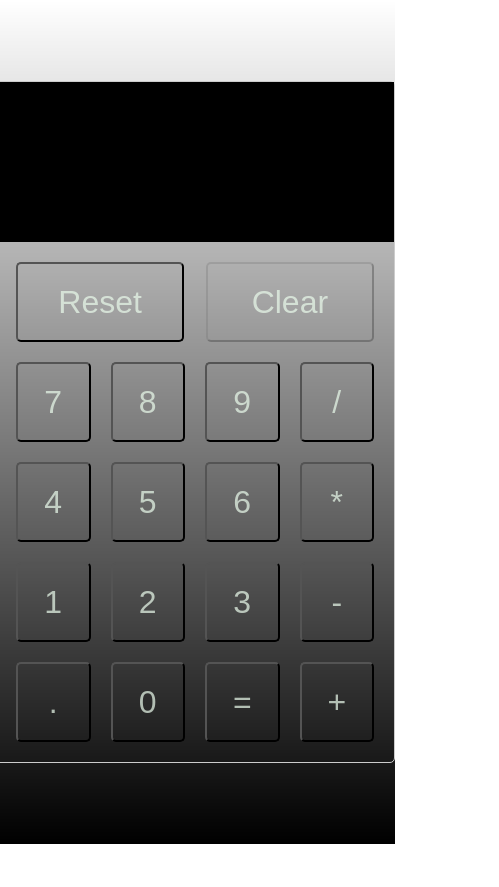
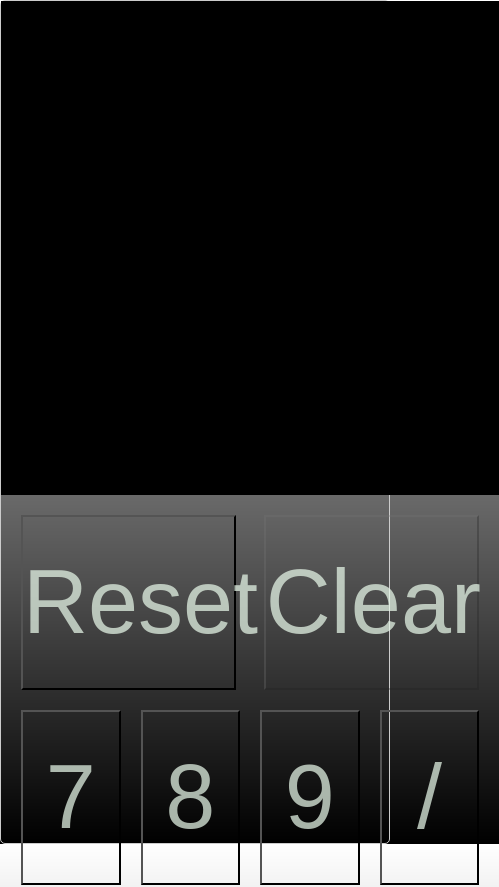
Before and after one commit to ShahabuddinAnsari/react-calculator, a React (Create React App) app: page / in a window 390 px wide. Shown: the top 887 px of the page, 499 px wide, since content can reach past the window. Before the commit the page ends 844 px from the top, so only its background shows below. Built offline with nearby package versions, Linux system fonts and the light colour scheme.

Commit message:
added responsive design support

```diff
--- a/src/app.css
+++ b/src/app.css
@@ -51,13 +51,11 @@ body {
 }
 
 .btn {
-    /* width: 80px; */
     height: 80px;
     font-size: 32px;
     border-radius: 5px;
     background-color: transparent;
     color: #e8f8e9b8;
-    /* border: 1px solid #cccc; */
 }
 
 .btn:hover, .btn:active {
@@ -70,53 +68,36 @@ body {
     gap: 20px 20px;
 }
 
-/* body {
+@media only screen and (max-width: 1000px) {
+    .wrapper {
+        width: 100%;
         height: 100vh;
-    width: 100%;
-    padding: 0;
-    margin: 0;
-    background: #0b0c1b;
-    box-sizing: border-box;
-}
+        display: grid;
+        grid-template-rows: 1fr 1fr 5fr;
 
-.wrapper {
-    border: 3px solid #1cbfff;
-    border-radius: 10px;
-    padding: 1px;
-    max-width: 400px;
-    min-width: 230px;
-    margin: 0 auto;
     }
 
 
-.display {
-    display: grid;
-    grid-template-columns: 1fr;
-    grid-template-rows: 30px 30px;
-    column-gap: 1px;
-    row-gap: 1px;
-    background-color: rgba(133, 212, 212, 0.308);
-    border-bottom: 1px solid black;
+    .btn {
+        height: 175px;
+        font-size: 90px;
+        border-radius: 0;
+        background-color: transparent;
+        color: #e8f8e9b8;
     }
 
-.keypad {
-    display: grid;
-    grid-template-columns: 1fr 1fr 1fr 1fr ;
-    grid-template-rows: 60px 60px 60px 60px;
-    grid-column-gap: 1px;
-    grid-row-gap: 1px;
 }
 
-.actions {
-    display: grid;
-    grid-template-columns: 1fr 1fr;
-    grid-template-rows: 60px;
-    column-gap: 1px;
-    padding: 1px 0;
+@media only screen and (max-width: 1000px) {
+    .display {
+        width: 100%;
+        height: 247px;
+        background: black;
+        color: #ccc;
+        font-size: 150px;
+        text-align: right;
+        padding-right: 20px;
+        padding-top: 5px;
     }
 
-.button {
-    background-color: rgba(225, 228, 233, 0.863);
-    font-size: 16px;
-    font-weight: bold;
-} */
+}
```
Lines whose indentation alone changed are shown as unchanged.
